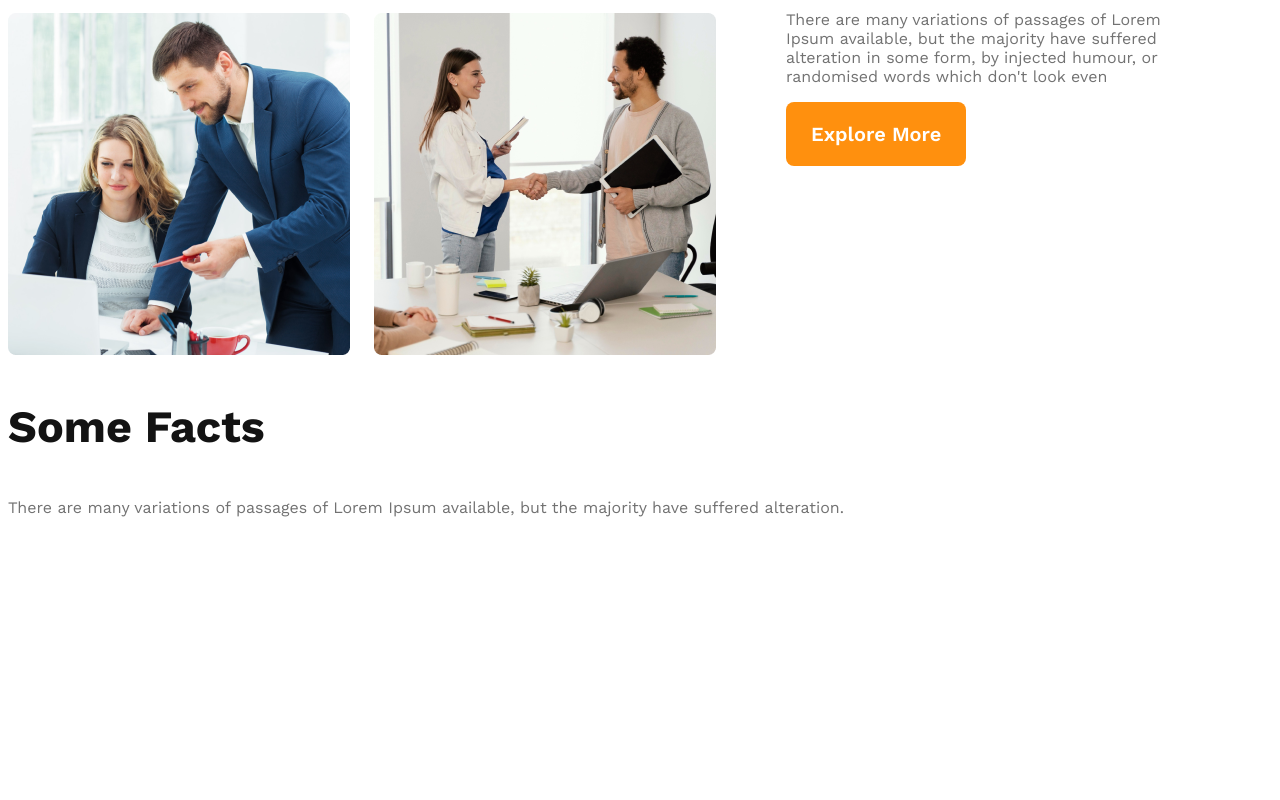
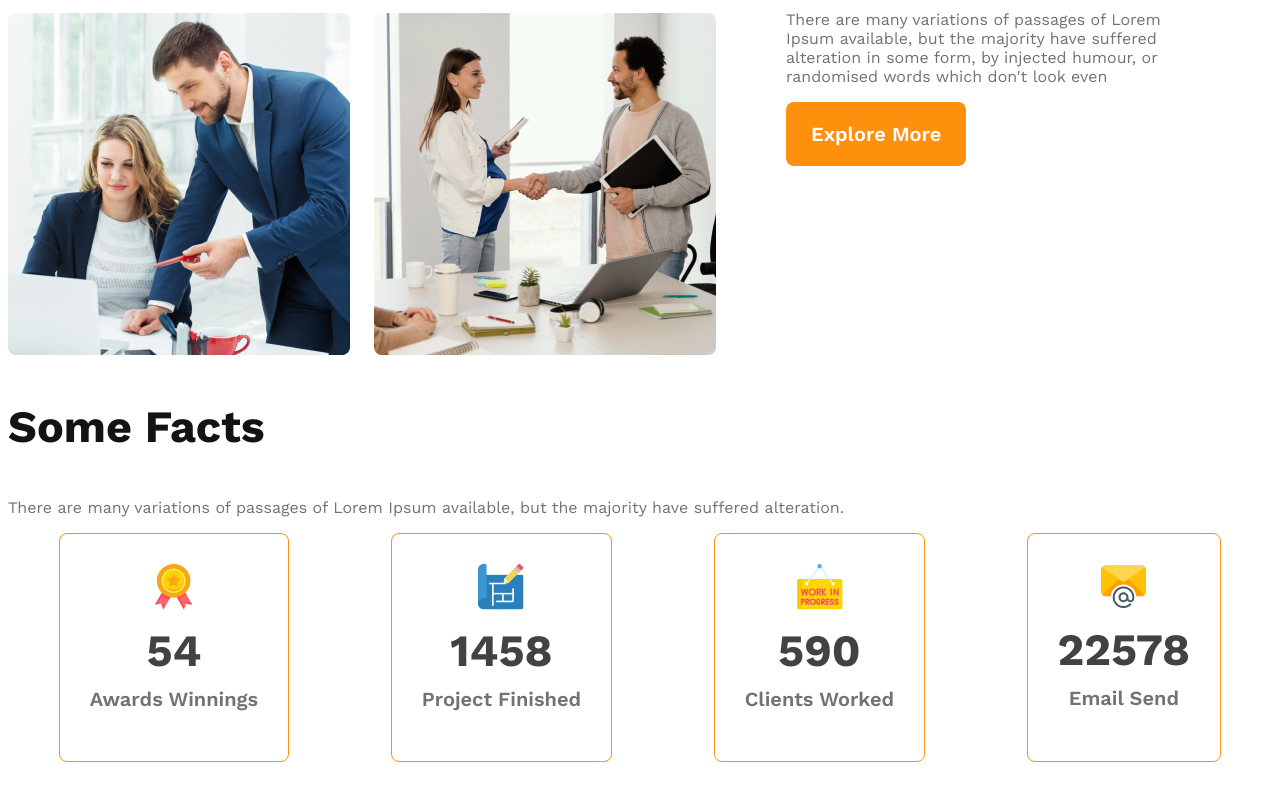
Before and after one commit to mostak9/g3-architect-website, a plain HTML site: page index.html in a window 1280 px wide. Shown: the part 1434-2234 px from the top of the page. Before the commit the page ends 2021 px from the top, so only its background shows below. Drawn offline with nearby package versions, Linux system fonts and the light colour scheme.

Commit message:
added facts section cards

```diff
--- a/index.html
+++ b/index.html
@@ -53,6 +53,28 @@
         <section class="facts">
             <h3 class="section-title">Some Facts</h3>
             <p class="text-light-gray">There are many variations of passages of Lorem Ipsum available, but the majority have suffered alteration.</p>
+            <div class="facts-card-container">
+                <div class="card">
+                    <img src="./images/icons/ribon.png" alt="">
+                    <h2 class="card-stats">54</h2>
+                    <p class="card-title text-light-gray">Awards Winnings</p>
+                </div>
+                <div class="card">
+                    <img src="./images/icons/projects.png" alt="">
+                    <h2 class="card-stats">1458</h2>
+                    <p class="card-title text-light-gray">Project Finished</p>
+                </div>
+                <div class="card">
+                    <img src="./images/icons/customers.png" alt="">
+                    <h2 class="card-stats">590</h2>
+                    <p class="card-title text-light-gray">Clients Worked</p>
+                </div>
+                <div class="card">
+                    <img src="./images/icons/email.png" alt="">
+                    <h2 class="card-stats">22578</h2>
+                    <p class="card-title text-light-gray">Email Send</p>
+                </div>
+            </div>
         </section>
     </main>
     <footer>
--- a/styles/architect.css
+++ b/styles/architect.css
@@ -21,6 +21,7 @@
     font-weight: 600;
     cursor: pointer;
 }
+
 .section-title {
     font-size: 2.8rem;
     font-weight: 700;
@@ -113,6 +114,29 @@ main {
     font-weight: 700;
 }
 
+/* facts section styles */
+.facts-card-container {
+    display: flex;
+    justify-content: space-around;
+}
+
+.facts-card-container .card {
+    border-radius: 8px;
+    border: 1px solid #FF900E;
+    text-align: center;
+    padding: 30px;
+}
+.facts-card-container .card-stats {
+    font-size: 2.8rem;
+    color: #424242;
+    margin-top: 10px;
+    margin-bottom: 10px;
+}
+.facts-card-container .card-title {
+    font-size: 1.25rem;
+    font-weight: 600;
+    margin-top: 5px;
+}
 
 /* responsive styles */
 
@@ -126,9 +150,11 @@ main {
     .teams-container {
         flex-direction: column;
     }
+
     .teams-img-container {
         grid-template-columns: 1fr;
     }
+
     .teams-content {
         padding: 20px 20px;
     }
@@ -142,8 +168,7 @@ main {
     }
 
     nav,
-    .teams-container
-    {
+    .teams-container {
         flex-direction: column;
     }
 }
```
